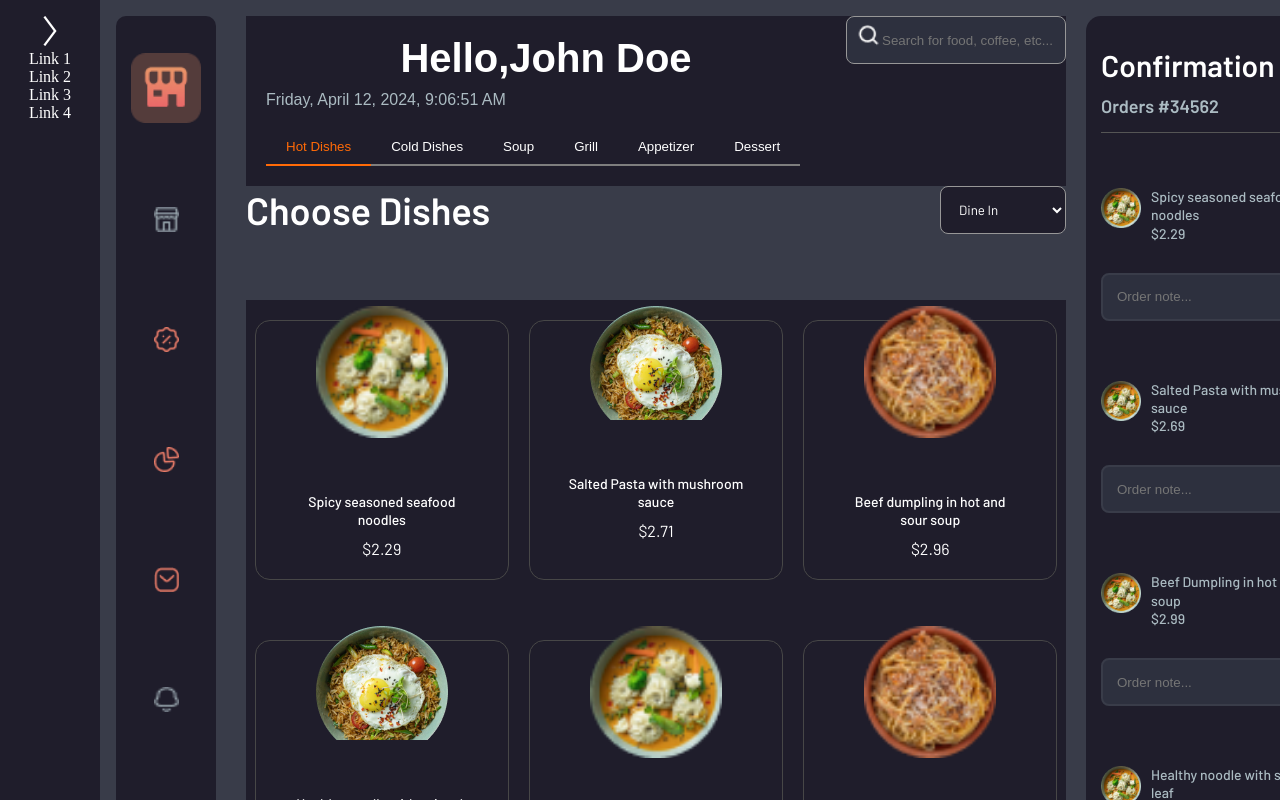
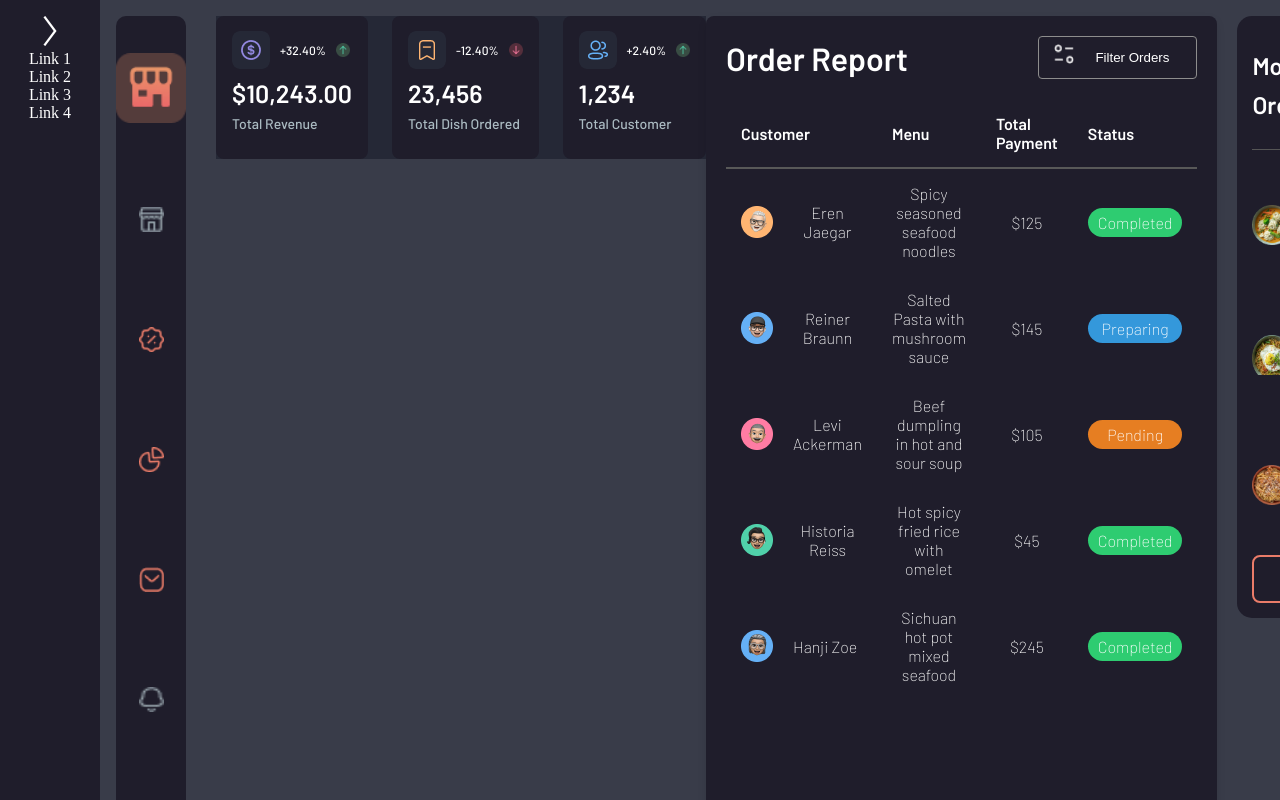
Before and after one commit to altugaltuner/food-order-altug, a React (Vite) app: page / in a window 1280 px wide. Shown: the top 800 px of the page. Built offline with nearby package versions, Linux system fonts and the light colour scheme; no server answers; the database is empty; sample sign-in values are in the browser's storage.

Commit message:
class names and divs are edited

```diff
--- a/src/components/DashboardHeader/DashboardHeader.jsx
+++ b/src/components/DashboardHeader/DashboardHeader.jsx
@@ -12,7 +12,7 @@ function DashboardHeader() {
 
     // toplam değerlere kod yazılacak...Henüz bitmedi.
     return (
-        <div>
+
 
         <div className="dashboard-header-main">
 
@@ -46,7 +46,7 @@ function DashboardHeader() {
                 <p className="dashboard-text">Total Customer</p>
             </div>
         </div>
-        </div>
+
     );
 }
 
--- a/src/components/MostOrdered/MostOrdered.jsx
+++ b/src/components/MostOrdered/MostOrdered.jsx
@@ -14,7 +14,7 @@ function MostOrdered() {
 
 
     return (
-        <div>
+
         <div className="order-conf-main">
 
             <div className="title-order-conf">
@@ -58,7 +58,7 @@ function MostOrdered() {
             <div className="discount-subtotal-div-line"></div>
 
         </div>
-        </div>
+
     );
 }
 
--- a/src/components/Navbar/Navbar.jsx
+++ b/src/components/Navbar/Navbar.jsx
@@ -24,7 +24,7 @@ function Navbar() {
     };
 
     return (
-        <div>
+
 
         <nav className='mainnet-logo-second'>
 
@@ -46,7 +46,7 @@ function Navbar() {
                 </li>
             ))}
         </nav>
-        </div>
+
     );
 }
 
--- a/src/components/OrderConfirmation/OrderConfirmation.jsx
+++ b/src/components/OrderConfirmation/OrderConfirmation.jsx
@@ -68,7 +68,7 @@ function OrderConfirmation() {
 
 
     return (
-        <div>
+
         <div className="order-conf-main">
 
             <div className="title-order-conf">
@@ -129,7 +129,7 @@ function OrderConfirmation() {
             </div>
 
         </div>
-        </div>
+
     );
 }
 
--- a/src/components/OrderPaymentPage/OrderPaymentPage.jsx
+++ b/src/components/OrderPaymentPage/OrderPaymentPage.jsx
@@ -174,7 +174,7 @@ function OrderPaymentPage() {
 
 
     return (
-        <div>
+
         <div className="order-payment" onSubmit={handleSubmit}>
             <h1 className="payment-head">
                 Payment
@@ -266,7 +266,7 @@ function OrderPaymentPage() {
                 </div>
             </form>
         </div>
-        </div>
+
     );
 }
 
--- a/src/components/ProductsManagement/ProductsManagement.jsx
+++ b/src/components/ProductsManagement/ProductsManagement.jsx
@@ -40,7 +40,7 @@ function ProductsManagement() {
         return true;
     }
 
-    return (<div>
+    return (<div className="products-managements-main">
 
 
         <div className="left-top-of-dishes">
--- a/src/pages/HomePage/HomePage.jsx
+++ b/src/pages/HomePage/HomePage.jsx
@@ -7,6 +7,16 @@ import Sidebar from "@/components/Sidebar/Sidebar";
 import Navbar from "../../components/Navbar/Navbar";
 import DishesMenu from "../../components/DishesMenu/DishesMenu";
 import OrderConfirmation from "../../components/OrderConfirmation/OrderConfirmation";
+
+
+// şimdilik
+import DashboardHeader from "../../components/DashboardHeader/DashboardHeader";
+import OrderReports from "../../components/OrderReports/OrderReports";
+
+
+import MostOrdered from "../../components/MostOrdered/MostOrdered";
+import PieChart from "../../components/PieChart/PieChart";
+//şimdilik son
 
 import avatar1 from "../../assets/avatar1.png";
 import avatar2 from "../../assets/avatar2.png";
@@ -62,10 +72,15 @@ function HomePage() {
       <Sidebar />
 
       <div className="mainRoot">
-        <Navbar />
+        {/*<Navbar />
         <DishesMenu />
         <OrderConfirmation />
-        <OrderPaymentPage />
+        <OrderPaymentPage /> */}
+        <Navbar />
+        <DashboardHeader />
+        <OrderReports orders={orders} />
+        <MostOrdered />
+        <PieChart />
 
       </div>
     </div>
```
Lines whose indentation alone changed are shown as unchanged.
